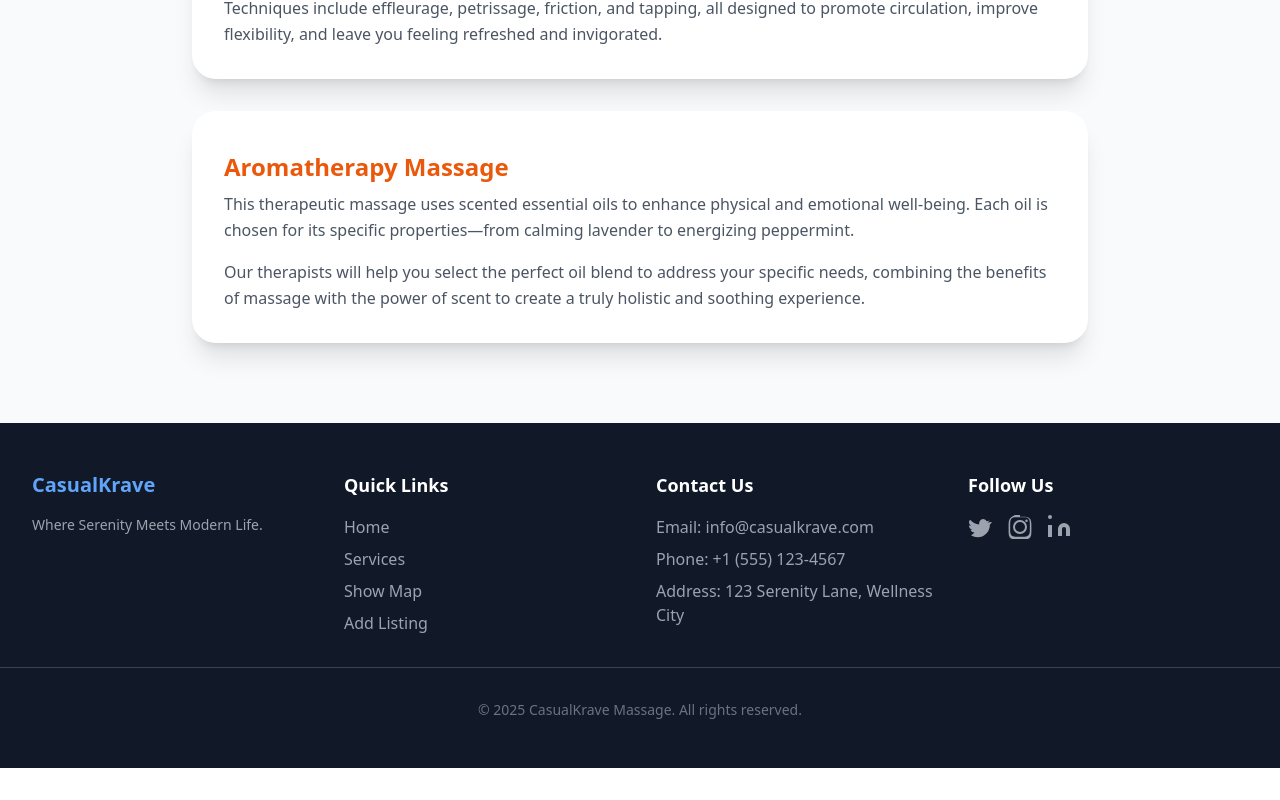
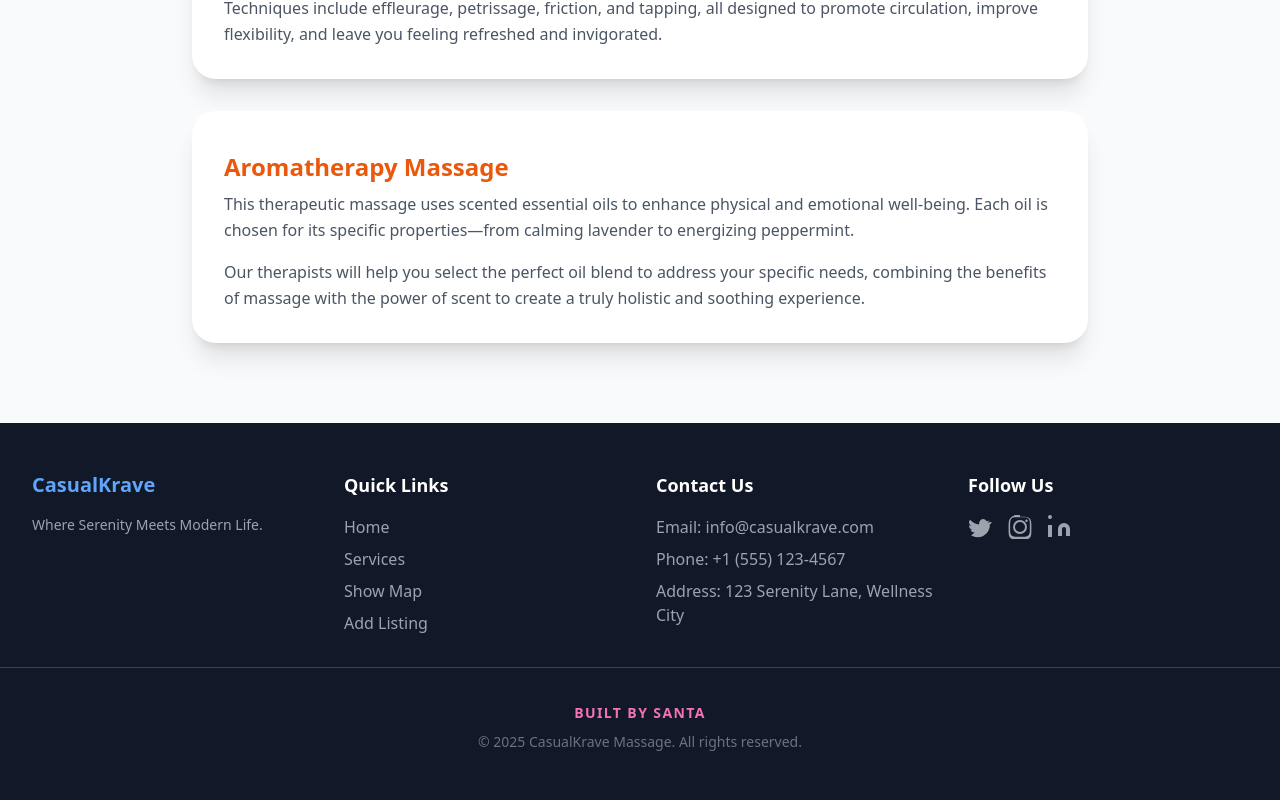
Before and after one commit to real-SANtA/CasualKrave, a React (Vite) app: page / in a window 1280 px wide. Shown: the part 1701-2501 px from the top of the page. Before the commit the page ends 2469 px from the top, so only its background shows below. Built offline with nearby package versions, Linux system fonts and the light colour scheme.

Commit message:
Added developer credit to footer

```diff
--- a/src/Footer.jsx
+++ b/src/Footer.jsx
@@ -1,97 +1,60 @@
 import React from 'react';
 
-
-
 // The Footer component provides the footer content with links and contact information.
-
 export default function Footer() {
-
   return (
-
     <footer className="bg-gray-900 text-white py-12">
-
       <div className="container mx-auto px-4 sm:px-6 lg:px-8 grid grid-cols-1 md:grid-cols-4 gap-8">
-
         <div className="col-span-1">
-
           <h3 className="text-xl font-bold mb-4 text-blue-400">CasualKrave</h3>
-
           <p className="text-gray-400 text-sm">Where Serenity Meets Modern Life.</p>
-
         </div>
-
         <div className="col-span-1">
-
           <h4 className="text-lg font-semibold mb-4">Quick Links</h4>
-
           <ul className="space-y-2">
-
             <li><a href="#" className="text-gray-400 hover:text-blue-400 transition-colors duration-200">Home</a></li>
-
             <li><a href="#" className="text-gray-400 hover:text-blue-400 transition-colors duration-200">Services</a></li>
-
             <li><a href="#" className="text-gray-400 hover:text-blue-400 transition-colors duration-200">Show Map</a></li>
-
             <li><a href="#" className="text-gray-400 hover:text-blue-400 transition-colors duration-200">Add Listing</a></li>
-
           </ul>
-
         </div>
-
         <div className="col-span-1">
-
           <h4 className="text-lg font-semibold mb-4">Contact Us</h4>
-
           <ul className="space-y-2">
-
             <li className="text-gray-400">Email: info@casualkrave.com</li>
-
             <li className="text-gray-400">Phone: +1 (555) 123-4567</li>
-
             <li className="text-gray-400">Address: 123 Serenity Lane, Wellness City</li>
-
           </ul>
-
         </div>
-
         <div className="col-span-1">
-
           <h4 className="text-lg font-semibold mb-4">Follow Us</h4>
-
           <div className="flex space-x-4">
-
             <a href="#" className="text-gray-400 hover:text-blue-400 transition-colors duration-200">
-
               <svg className="w-6 h-6" fill="currentColor" viewBox="0 0 24 24" aria-hidden="true"><path d="M22 6.942a8.777 8.777 0 01-2.428.665A4.39 4.39 0 0021.579 5.25a8.795 8.795 0 01-2.791 1.07A4.385 4.385 0 0015.5 4a4.392 4.392 0 00-4.392 4.392c0 .344.039.678.113 1.002-3.655-.183-6.89-1.939-9.06-4.595a4.398 4.398 0 00-1.218 2.222 4.388 4.388 0 001.954 3.66 4.364 4.364 0 01-1.986-.549v.054a4.391 4.391 0 003.528 4.303 4.417 4.417 0 01-1.984.076 4.397 4.397 0 004.108 3.048A8.8 8.8 0 013 20.316a12.44 12.44 0 006.594 1.936c7.915 0 12.247-6.551 12.247-12.247 0-.187-.004-.373-.013-.56a8.718 8.718 0 002.137-2.218z"></path></svg>
-
             </a>
-
             <a href="#" className="text-gray-400 hover:text-blue-400 transition-colors duration-200">
-
               <svg className="w-6 h-6" fill="currentColor" viewBox="0 0 24 24" aria-hidden="true"><path d="M12 2.163c3.204 0 3.584.012 4.85.07c3.252.148 4.773 1.637 4.921 4.92.058 1.267.069 1.647.069 4.85s-.012 3.583-.07 4.85c-.148 3.252-1.637 4.773-4.92 4.921-1.267.058-1.647.069-4.85.069s-3.583-.012-4.85-.07c-3.252-.148-4.773-1.637-4.92-4.92-.058-1.267-.069-1.647-.069-4.85s.012-3.583.07-4.85c.148-3.252 1.637-4.773 4.92-4.921 1.267-.058 1.647-.069 4.85-.069zm0-2.163c-3.268 0-3.682.013-4.954.072-4.35 1.98-6.19 3.842-6.386 8.16-.059 1.272-.073 1.686-.073 4.954s.014 3.682.073 4.954c.196 4.318 2.036 6.18 6.386 6.386 1.272.059 1.686.073 4.954.073s3.682-.014 4.954-.073c4.35-.196 6.19-2.036 6.386-6.386.059-1.272.073-1.686.073-4.954s-.014-3.682-.073-4.954c-.196-4.318-2.036-6.18-6.386-6.386-1.272-.059-1.686-.073-4.954-.073zM12 5a7 7 0 100 14 7 7 0 000-14zm0 12a5 5 0 110-10 5 5 0 010 10zM18.5 4.5a1.25 1.25 0 110 2.5 1.25 1.25 0 010-2.5z"></path></svg>
-
             </a>
-
             <a href="#" className="text-gray-400 hover:text-blue-400 transition-colors duration-200">
-
               <svg className="w-6 h-6" fill="currentColor" viewBox="0 0 24 24" aria-hidden="true"><path d="M16 8a6 6 0 016 6v7h-4v-7a2 2 0 00-2-2 2 2 0 00-2 2v7h-4v-7a6 6 0 016-6zM4 22H0V10h4v12zM2 0a2 2 0 110 4 2 2 0 010-4z"></path></svg>
-
             </a>
-
           </div>
-
         </div>
-
       </div>
-
       <div className="container mx-auto px-4 sm:px-6 lg:px-8 mt-8 border-t border-gray-700 pt-8 text-center">
-
+        {/* The new "cheesy" developer credit */}
+        <p className="mb-2">
+          <a
+            href="https://github.com/real-SANtA" // You can change this to your actual GitHub profile
+            className="text-pink-400 hover:text-pink-200 transition-all duration-300 transform hover:scale-110 inline-block font-black text-sm uppercase tracking-widest"
+            target="_blank"
+            rel="noopener noreferrer"
+          >
+            Built by SANtA
+          </a>
+        </p>
         <p className="text-gray-500 text-sm">&copy; {new Date().getFullYear()} CasualKrave Massage. All rights reserved.</p>
-
       </div>
-
     </footer>
-
   );
-
 }
```
Lines whose indentation alone changed are shown as unchanged.
